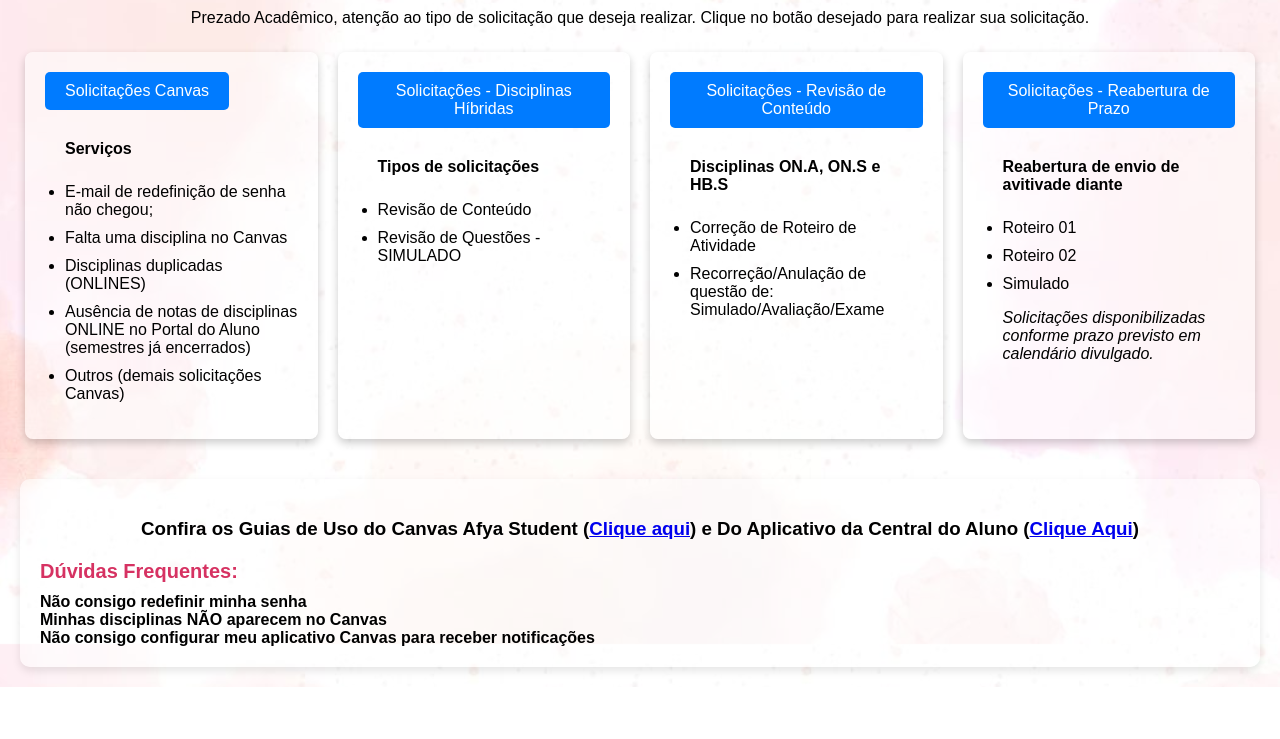
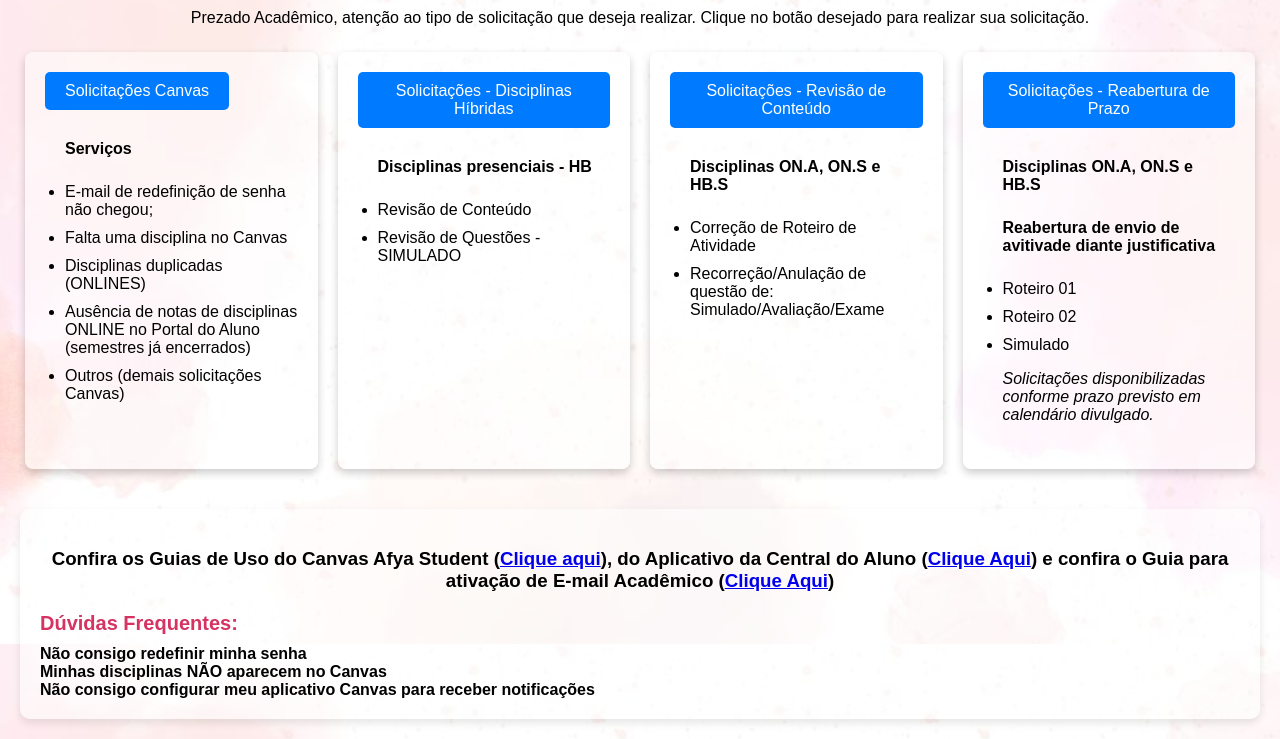
Before and after one commit to NEADUNISLPVH/report-nead, a plain HTML site: page index.html in a window 1280 px wide. Shown: the part 156-895 px from the top of the page. Before the commit the page ends 843 px from the top, so only its background shows below. Drawn offline with Linux system fonts and the light colour scheme; a script that the page names is missing.

Commit message:
Update index.html

```diff
--- a/index.html
+++ b/index.html
@@ -173,7 +173,7 @@
         <button style="align: center;" >Solicitações - Disciplinas Híbridas</button>
         </a>
         <ul>
-                <p><b>Tipos de solicitações</b></p>
+                <p><b>Disciplinas presenciais - HB </b></p>
                 <li>Revisão de Conteúdo</li>
                 <li>Revisão de Questões - SIMULADO</li>
             </ul>
@@ -195,7 +195,8 @@
             <button>Solicitações - Reabertura de Prazo</button>
             </a>
             <ul>
-                <p><b>Reabertura de envio de avitivade diante</b></p>
+                <p><b>Disciplinas ON.A, ON.S e HB.S</b></p>
+                <p><b>Reabertura de envio de avitivade diante justificativa</b></p>
                 <li>Roteiro 01</li>
                 <li>Roteiro 02</li>
                 <li>Simulado</li>
@@ -207,7 +208,7 @@
 
     <!-- Segunda Parte: Formulários e Links -->
     <section class="informacoes">
-        <h3 style="text-align: center;">Confira os Guias de Uso do Canvas Afya Student (<a href="https://cdn.prod.website-files.com/6633f76d3d57c7a5183d646f/6798f510964f49a17e8e1388_2025_Manual_Canvas_estudante_presencial_compressed.pdf">Clique aqui</a>) e Do Aplicativo da Central do Aluno (<a href="https://cdn.prod.website-files.com/6633f76d3d57c7a5183d646f/67896b29a5ddcfa33d3d7f19_2025-1_guia_app_central_aluno_afya.pdf">Clique Aqui</a>)</h3>
+        <h3 style="text-align: center;">Confira os Guias de Uso do Canvas Afya Student (<a href="https://cdn.prod.website-files.com/6633f76d3d57c7a5183d646f/6798f510964f49a17e8e1388_2025_Manual_Canvas_estudante_presencial_compressed.pdf">Clique aqui</a>), do Aplicativo da Central do Aluno (<a href="https://cdn.prod.website-files.com/6633f76d3d57c7a5183d646f/67896b29a5ddcfa33d3d7f19_2025-1_guia_app_central_aluno_afya.pdf">Clique Aqui</a>) e confira o Guia para ativação de E-mail Acadêmico (<a href="https://cdn.prod.website-files.com/6633f76d3d57c7a5183d646f/67abcc2561abe539ffe3bb08_tutorial_email_institucional_academico_afya.pdf">Clique Aqui</a>) </h3>
         <h3 class="txtRosaAfya">Dúvidas Frequentes:</h3>
         <div class="div" id="escolhaDiv">
             <!-- Toggle para "Conteúdo" -->
```
